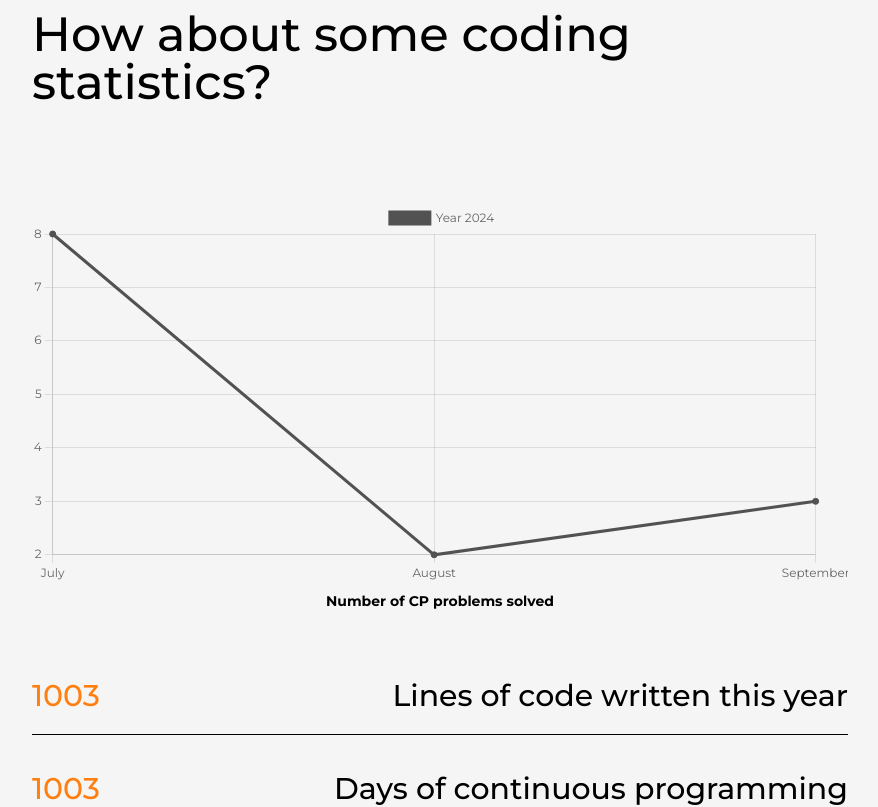
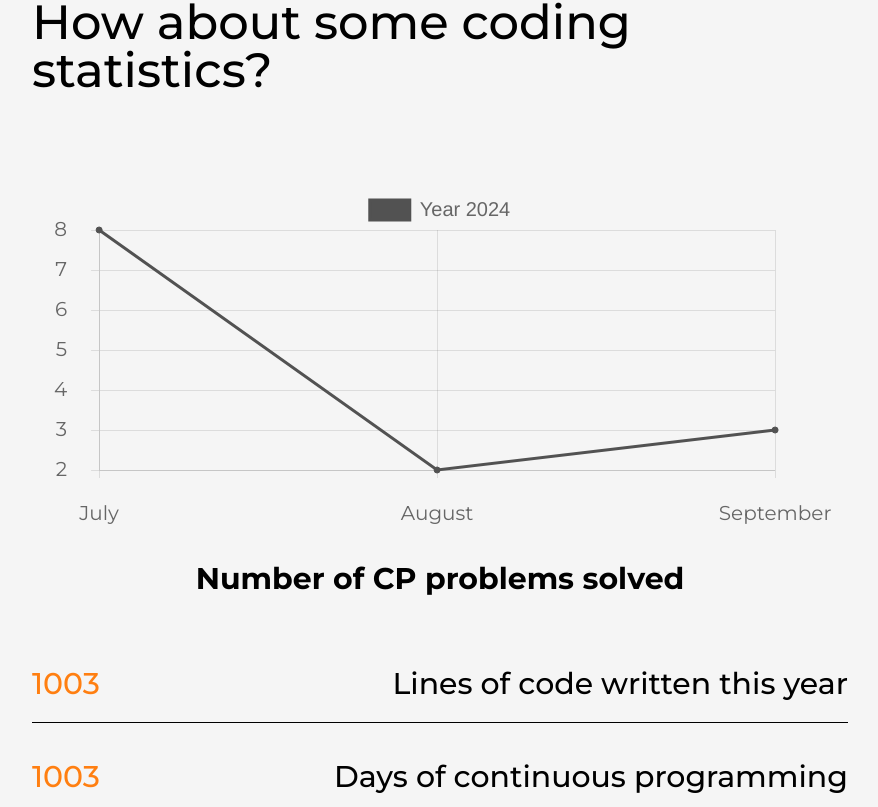
Before and after one commit to Hy-LeTuan/Hy-LeTuan.github.io, a React (Vite) app in the folder personal-profile/: page / in a window 1280 px wide. Shown: the part 2517-3324 px from the top of the page, without its empty margins (200-1078 px from the left). Built offline with nearby package versions, Linux system fonts and the light colour scheme.

Commit message:
update dynamic graph for homepage

```diff
--- /dev/null
+++ b/package.json
@@ -0,0 +1,5 @@
+{
+  "dependencies": {
+    "prettier": "^3.3.3"
+  }
+}
--- a/personal-profile/src/views/Home.jsx
+++ b/personal-profile/src/views/Home.jsx
@@ -1,4 +1,4 @@
-import React, { useState } from "react";
+import React, { useState, useEffect } from "react";
 import SquareAnimation from "../layout/SquareAnimation";
 import MediaHeader from "../layout/MediaHeader";
 import chartStats from "/src/data/home/stats.json";
@@ -12,7 +12,42 @@ import {
 } from "@headlessui/react";
 
 function Home() {
-	console.log(checkpoint);
+	const [bodyFontSize, setBodyFontSize] = useState(14);
+	const [headerFontSize, setHeaderFontSize] = useState(16);
+
+    const [axesSpacing, setAxesSpacing] = useState(24);
+    const [titleSpacing, setTitleSpacing] = useState(8);
+
+	const onScreenSizeChange = () => {
+		const width = window.innerWidth;
+
+		if (width < 768) {
+            // set font size
+			setBodyFontSize(14);
+			setHeaderFontSize(16);
+
+            // set spacing
+            setAxesSpacing(8);
+            setTitleSpacing(2);
+		} else if (width >= 1024 && width < 1280) {
+            // set font size
+			setBodyFontSize(16);
+			setHeaderFontSize(20);
+
+            // set spacing
+            setAxesSpacing(20);
+            setTitleSpacing(4);
+		} else if (width >= 1280) {
+            // set font size
+			setBodyFontSize(20);
+			setHeaderFontSize(30);
+
+            // set spacing
+            setAxesSpacing(24);
+            setTitleSpacing(12);
+		}
+	};
+
 	const options = {
 		elements: {
 			point: {
@@ -23,9 +58,9 @@ function Home() {
 			legend: {
 				display: true,
 				labels: {
-					font: {
-						family: "Montserrat, sans-serif",
-						size: "12px",
+			font: {
+						fmily: "Montserrat, sans-serif",
+						size: `${bodyFontSize}px`,
 					},
 				},
 			},
@@ -36,11 +71,11 @@ function Home() {
 				align: "center",
 				font: {
 					family: "Montserrat, sans-serif",
-					size: 14,
+					size: `${headerFontSize}px`,
 				},
 				color: "#000",
 				padding: {
-					top: 10,
+					top: `${titleSpacing}`,
 				},
 			},
 		},
@@ -49,20 +84,31 @@ function Home() {
 				ticks: {
 					font: {
 						family: "Montserrat, sans-serif",
-						size: 12,
+						size: `${bodyFontSize}px`,
 					},
+                    padding: axesSpacing,
 				},
 			},
 			y: {
 				ticks: {
 					font: {
 						family: "Montserrat, sans-serif",
-						size: 12,
+						size: `${bodyFontSize}px`,
 					},
+                    padding: axesSpacing,
 				},
 			},
 		},
 	};
+
+	useEffect(() => {
+		onScreenSizeChange();
+		window.addEventListener("resize", onScreenSizeChange);
+
+		return () => {
+			window.removeEventListener("resize", onScreenSizeChange);
+		};
+	}, []);
 
 	return (
 		<>
@@ -79,7 +125,7 @@ function Home() {
 				</div>
 			</section>
 			<section className="section-container bg-white">
-				<div className="flex flex-col w-full gap-3">
+				<div className="flex flex-col w-full">
 					<h5 className="text-neutral-400">WELCOME</h5>
 					<h1>
 						Let me <br className="md:hidden lg:block xl:hidden" />{" "}
```
Also changed, not shown: 1 other file (tests, documents, lock files or other folders).
